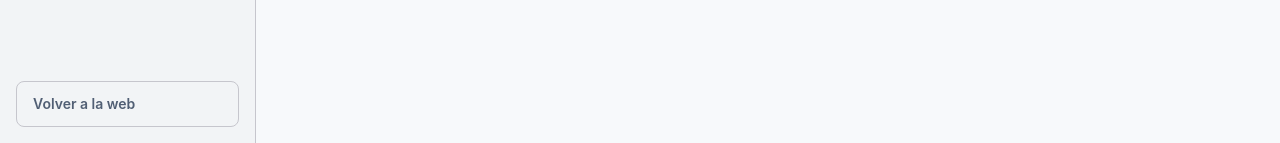
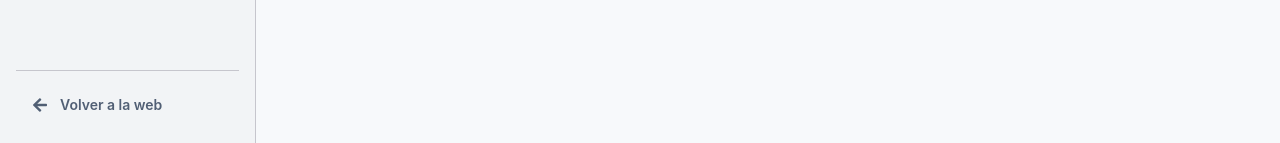
Before and after one commit to berkandevv/DreamRooms-front, a React (Vite) app: page /owner in a window 1280 px wide. Shown: the part 657-800 px from the top of the page. Built offline with nearby package versions, Linux system fonts and the light colour scheme.

Commit message:
fix(app): enhance back link in OwnerShell with icon and improved styling

```diff
--- a/src/pages/owner/OwnerShell.jsx
+++ b/src/pages/owner/OwnerShell.jsx
@@ -1,4 +1,5 @@
 import {
+  FaArrowLeft,
   FaBed,
   FaCalendarAlt,
   FaChartLine,
@@ -50,12 +51,15 @@ export default function OwnerShell({ activeView, children, setActiveView }) {
           ))}
         </nav>
 
-        <Link
-          className="mt-auto rounded-lg border border-outline-variant px-4 py-3 text-sm font-semibold text-secondary transition hover:bg-surface-container-high hover:text-primary"
-          to="/"
-        >
-          Volver a la web
-        </Link>
+        <div className="mt-auto border-t border-outline-variant pt-3">
+          <Link
+            className="flex items-center gap-3 rounded-lg px-4 py-3 text-sm font-semibold text-secondary transition hover:bg-surface-container-high hover:text-primary"
+            to="/"
+          >
+            <FaArrowLeft className="h-4 w-4" />
+            Volver a la web
+          </Link>
+        </div>
       </aside>
 
       <main className="min-w-0 flex-1">
```
